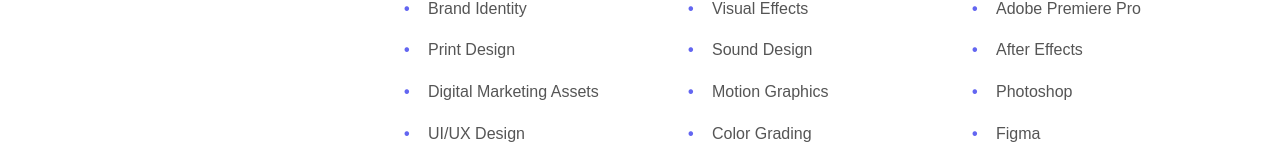
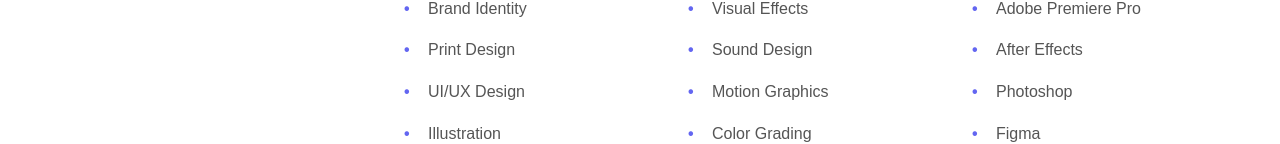
Before and after one commit to Midhun1618/editor, a React (Create React App) app: page /about in a window 1280 px wide. Shown: the part 808-952 px from the top of the page. Built offline with nearby package versions, Linux system fonts and the light colour scheme.

Commit message:
updated code

```diff
--- a/src/pages/About.js
+++ b/src/pages/About.js
@@ -41,7 +41,6 @@
                 <ul>
                   <li>Brand Identity</li>
                   <li>Print Design</li>
-                  <li>Digital Marketing Assets</li>
                   <li>UI/UX Design</li>
                   <li>Illustration</li>
                 </ul>
```
